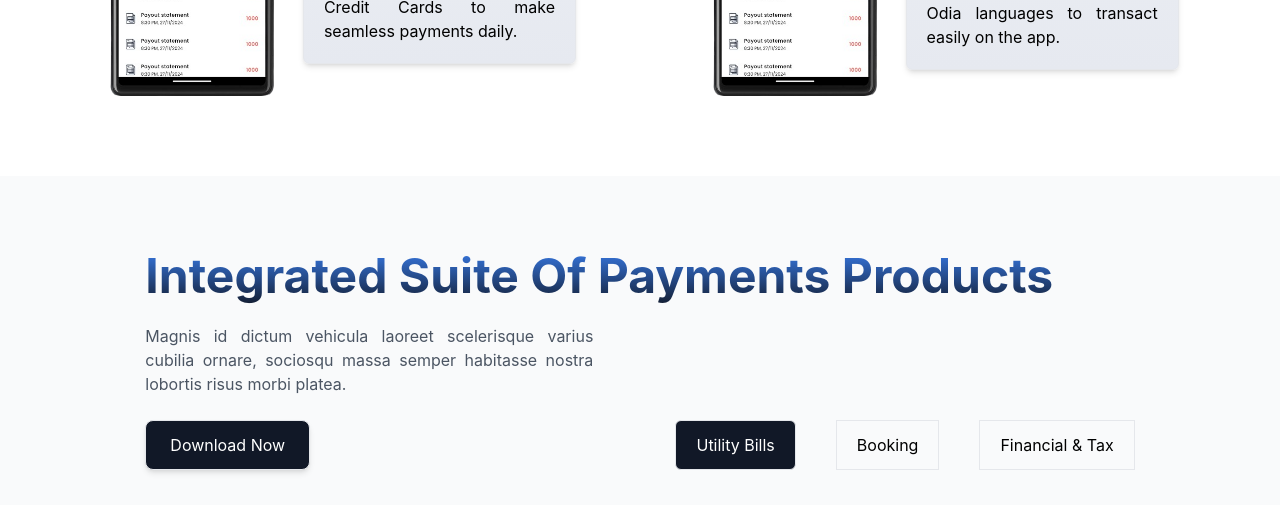
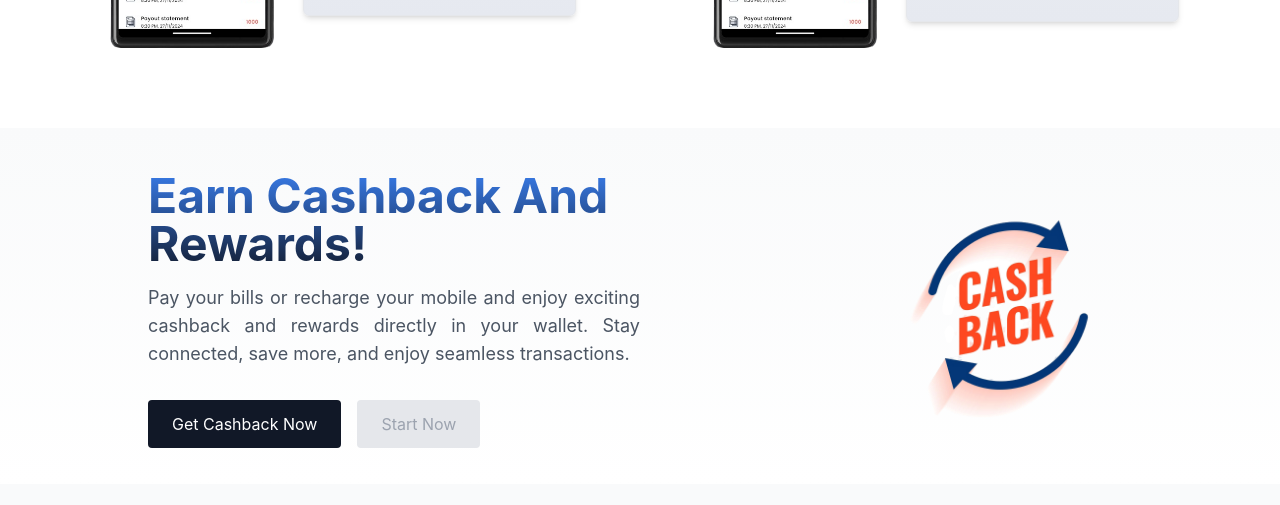
Before and after one commit to weblogiance/paymentInfo, a React (Create React App) app: page / in a window 1280 px wide. Shown: the part 2900-3405 px from the top of the page. Built offline with nearby package versions, Linux system fonts and the light colour scheme; grey boxes are pictures that could not be loaded.

Commit message:
add components

```diff
--- a/src/components/HomePage/Ourservices.jsx
+++ b/src/components/HomePage/Ourservices.jsx
@@ -2,7 +2,7 @@ import React from "react";
 import { Swiper, SwiperSlide } from "swiper/react";
 import "swiper/css";
 import 'swiper/css/navigation';
-import { Navigation } from 'swiper/modules';
+import { Autoplay, Navigation } from 'swiper/modules';
 import { IoIosArrowRoundForward } from "react-icons/io";
 import Whyswitch from "./Whyswitch";
 
@@ -167,7 +167,10 @@ const Ourservices = () => {
                     prevEl: '.prev',
                     nextEl: '.next',
                   }}
-                  modules={[Navigation]}
+                  modules={[Navigation,Autoplay]}
+                  autoplay
+                  speed={500}
+                  loop={true}
                   className="w-full md:w-2/3 mySwiper"
                   >
                     <SwiperSlide >
@@ -231,7 +234,10 @@ const Ourservices = () => {
                     prevEl: '.prev',
                     nextEl: '.next',
                   }}
-                  modules={[Navigation]}  className="w-full md:w-2/3 mySwiper">
+                  modules={[Navigation,Autoplay]}
+                  autoplay
+                  speed={500}
+                  loop={true} className="w-full md:w-2/3 mySwiper">
                     <SwiperSlide >
                       <div className="grid grid-cols-1 md:grid-cols-2 gap-4 p-5 pb-10 w-full">
                         {item.services.subservices.map((service, idx) => (
@@ -293,7 +299,10 @@ const Ourservices = () => {
                     prevEl: '.prev',
                     nextEl: '.next',
                   }}
-                  modules={[Navigation]} className="w-full md:w-2/3 mySwiper">
+                  modules={[Navigation,Autoplay]}
+                  autoplay
+                  speed={500}
+                  loop={true} className="w-full md:w-2/3 mySwiper">
                     <SwiperSlide >
                       <div className="grid grid-cols-1 md:grid-cols-2 gap-4 p-5 pb-10 w-full">
                         {item.services.subservices.map((service, idx) => (
--- a/src/page/HomePage.jsx
+++ b/src/page/HomePage.jsx
@@ -3,12 +3,12 @@ import Fillbutton from '../models/Fillbutton'
 import hero from '../assets/Photos/Home screen.png';
 
 import Hero2 from "../assets/Photos/wallet-removebg-preview.png"
-
+import cashback from '../assets/Photos/Reward.png'
 import { GiTrophyCup } from "react-icons/gi";
 import FillPe from '../components/HomePage/FillPe';
 import Ourservices from '../components/HomePage/Ourservices';
 
-import { FaStar, FaRegStar,FaLock, FaExchangeAlt } from "react-icons/fa";
+import { FaStar, FaRegStar, FaLock, FaExchangeAlt } from "react-icons/fa";
 import payment from '../assets/Photos/Mobile payments.mp4'
 
 const benefits = [
@@ -33,29 +33,29 @@ const BenefitCard = ({ icon, title, description }) => (
 
 const overservie = [
   {
-        icon:"",
-        name:"Recharge",
-        points:[]
+    icon: "",
+    name: "Recharge",
+    points: []
   },
   {
-        icon:"",
-        name:"Utility Bills",
-        points:[]
+    icon: "",
+    name: "Utility Bills",
+    points: []
   },
   {
-        icon:"",
-        name:"Booking",
-        points:[]
+    icon: "",
+    name: "Booking",
+    points: []
   },
   {
-        icon:"",
-        name:"Financial & Tax",
-        points:[]
+    icon: "",
+    name: "Financial & Tax",
+    points: []
   },
   {
-        icon:"",
-        name:"Cashback Offers",
-        points:[]
+    icon: "",
+    name: "Cashback Offers",
+    points: []
   },
 ]
 
@@ -110,15 +110,15 @@ const HomePage = () => {
         </div>
       </div>
       <div className='lg:bg-[url(https://i.pinimg.com/736x/46/da/81/46da81f877b6521253542a5204379475.jpg)] bg-cover '>
-        <div className='w-11/12 mx-auto flex lg:flex-row flex-col max-sm:flex-col-reverse justify-between gap-x-20 mt-20 '>
+        <div className='w-11/12 mx-auto  flex lg:flex-row flex-col max-sm:flex-col-reverse justify-between gap-x-20 mt-20 '>
           <div>
             <div className='grid lg:grid-cols-2 grid-cols-1 p-5 gap-5 mt-10'>
               {
-                                overservie.map((item,index)=>{
-                                    return(
+                overservie.map((item, index) => {
+                  return (
                     <div key={index} className='flex flex-col items-center shadow-md p-5 border rounded-lg'>
                       <div className='w-16 h-16 bgcolor rounded-full flex items-center  justify-center text-white'>
-                                                <GiTrophyCup className='w-8 h-8'/>
+                        <GiTrophyCup className='w-8 h-8' />
                       </div>
                       <h3 className='text-xl font-semibold text-gray-800'>{item.name}</h3>
                       <p className=' max-w-sm text-gray-500 text-lg text-center'>Lorem ipsum dolor sit amet consectetur, adipisicing elit. Expedita, debitis aspernatur?</p>
@@ -137,7 +137,7 @@ const HomePage = () => {
                   alt="Cashback"
                   className=' z-[2]'
                 />
-                                          <img src={hero} alt="" className=' absolute left-[18.5rem] top-12'/>
+                <img src={hero} alt="" className=' absolute left-[18.5rem] top-12' />
 
               </div>
             </div>
@@ -145,7 +145,7 @@ const HomePage = () => {
         </div>
       </div>
       <div>
-        <div className="  p-8 md:p-16 flex flex-col md:flex-row items-center gap-12">
+        <div className="w-11/12 mx-auto  p-8 md:p-10 flex flex-col md:flex-row items-center gap-12">
           <div className="w-full md:w-1/2">
             <h3 className=" uppercase font-semibold py-1 border w-fit px-2 rounded-2xl bg-gray-800 text-white">Benefits</h3>
             <h2 className="text-4xl font-bold my-4 w-fit bg-gradient-to-b from-blue-500 to-gray-900 bg-clip-text text-transparent">Simple, Fast & Secure</h2>
@@ -157,14 +157,48 @@ const HomePage = () => {
             </div>
           </div>
           <div className="w-full  md:w-1/2 flex justify-center overflow-hidden">
-        <video autoPlay="true" muted  className='max-sm:w-[400px]' width={800}>
-            <source src={payment} type="video/mp4" className='bg-cover'/>
+            <video autoPlay="true" muted className='max-sm:w-[400px]' width={800}>
+              <source src={payment} type="video/mp4" className='bg-cover' />
             </video>
           </div>
         </div>
       </div>
-        <FillPe/>
-        <Ourservices/>
+      <FillPe />
+      <div className="flex flex-col lg:flex-row items-center justify-center w-full bg-gradient-to-b mx-auto from-gray-50  to-white p-4">
+        <div className=' flex lg:flex-row flex-col items-center justify-between lg:px-20 py-5 lg:w-11/12 w-full mx-auto '>
+          <div className="lg:w-1/2   flex flex-col gap-y-2 text-center lg:text-left mb-8 lg:mb-0">
+            <h1 className="text-3xl  md:text-5xl w-full font-bold bg-gradient-to-b capitalize  from-blue-500 to-gray-900 py-2 bg-clip-text text-transparent ">
+              Earn Cashback and Rewards!
+            </h1>
+            <p className="text-lg max-w-lg text-justify text-gray-600 mb-6">
+              Pay your bills or recharge your mobile and enjoy exciting cashback and
+              rewards directly in your wallet. Stay connected, save more, and enjoy
+              seamless transactions.
+            </p>
+            <div className="flex flex-col sm:flex-row gap-4 justify-center lg:justify-start">
+              <button className="bg-gray-900 hover:bg-gray-600 text-white  py-3 px-6 rounded">
+                Get Cashback Now
+              </button>
+              <button className="bg-gray-200 hover:bg-gray-900 hover:text-white text-gray-400  py-3 px-6 rounded">
+                Start Now
+              </button>
+            </div>
+          </div>
+
+          {/* Right Image Section */}
+          <div className="lg:w-1/4  flex justify-center items-center">
+            <div className="">
+              <img
+                src={cashback}
+                alt="Cashback Rewards"
+                className="w-full max-w-md rounded-xl"
+              />
+            </div>
+          </div>
+        </div>
+
+      </div>
+      <Ourservices />
       <div className=" text-white my-5 flex items-center justify-center p-6">
         <div className="max-w-5xl w-full">
           <h1 className="text-3xl  md:text-5xl font-bold bg-gradient-to-b capitalize  from-blue-500 to-gray-900 py-2 text-center bg-clip-text text-transparent mb-4">
@@ -181,7 +215,7 @@ const HomePage = () => {
                 className="bg-gray-800 rounded-2xl p-6 shadow-lg text-center flex flex-col items-center"
               >
                 <div className="text-blue-400  text-3xl mb-4">
-                <FaRegStar className='fill-blue-500'/>
+                  <FaRegStar className='fill-blue-500' />
                 </div>
                 <h2 className="text-xl font-semibold mb-2">{advantage.title}</h2>
                 <p className="text-gray-400 text-sm">{advantage.description}</p>
```
Also changed, not shown: src/assets/Photos/Reward.png (added). Lines whose indentation alone changed are shown as unchanged.
